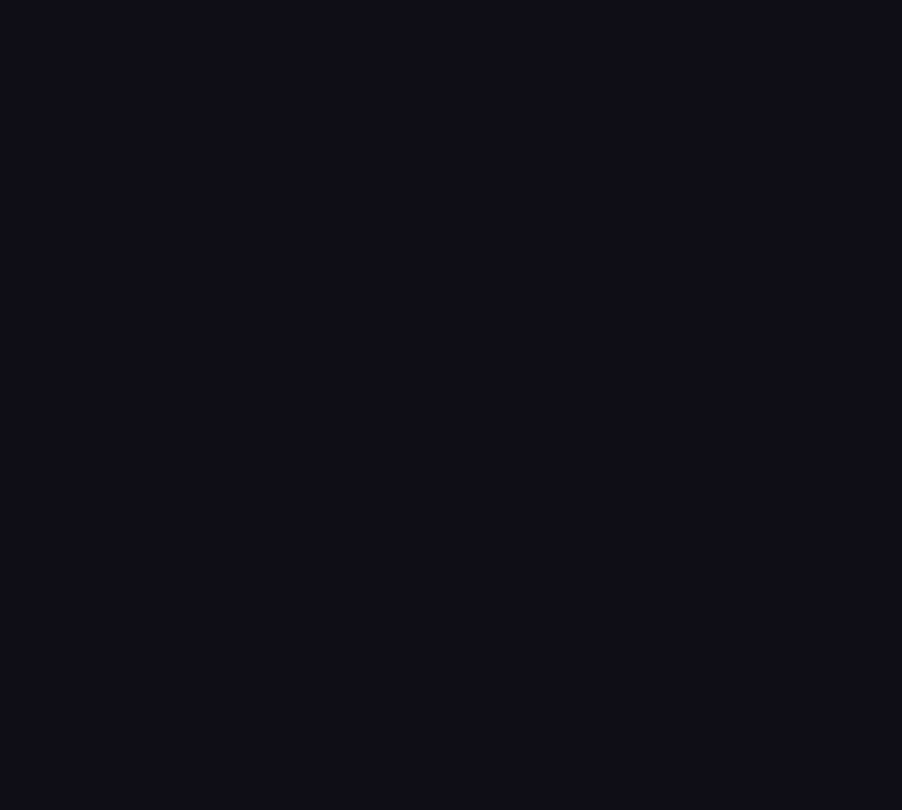
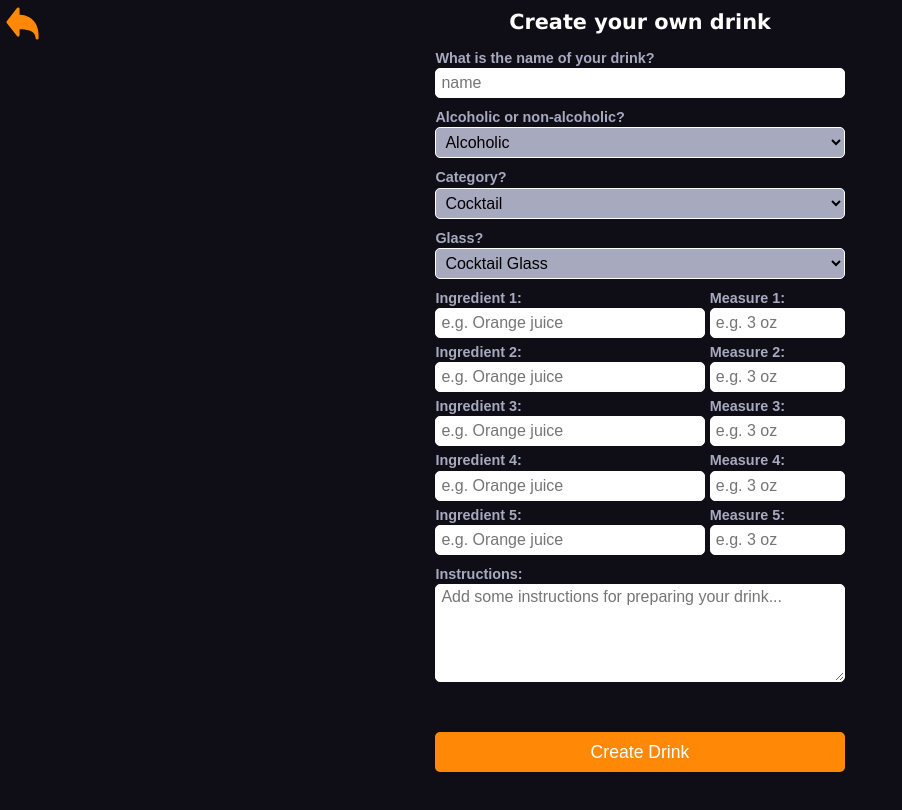
Before and after one commit to mwarnck/capstone-project, a React (Create React App) app: page /createDrinkPage in a window 1280 px wide. Before the commit this address had no page. Shown: the top 810 px of the page, without its empty margins (0-902 px from the left). Built offline with nearby package versions, Linux system fonts and the light colour scheme.

Commit message:
Edit form for universal usage. Change route to CreateDrinkPage

```diff
--- a/src/App.js
+++ b/src/App.js
@@ -8,7 +8,7 @@ import MyDrinksPage from './pages/MyDrinksPage.js';
 import RandomDrinkPage from './pages/RandomDrinkPage.js';
 import DrinkPage from './components/DrinkPage.js';
 import LoadingScreen from './components/LoadingScreen.js';
-import CreateDrinkForm from './components/CreateDrinkForm.js';
+import CreateDrinkPage from './pages/CreateDrinkPage.js';
 
 function App() {
   const [isLoading, setIsLoading] = useState(true);
@@ -73,8 +73,8 @@ function App() {
               }
             />
             <Route
-              path="/createDrinkForm"
-              element={<CreateDrinkForm addNewDrink={addNewDrink} />}
+              path="/createDrinkPage"
+              element={<CreateDrinkPage handleNewDrink={addNewDrink} />}
             />
             <Route path="/randomDrink" element={<RandomDrinkPage />} />
             {fetchedDrinks.map(drink => (
--- a/src/components/CreateDrinkForm.js
+++ b/src/components/CreateDrinkForm.js
@@ -4,7 +4,12 @@ import { nanoid } from 'nanoid';
 import { useNavigate } from 'react-router-dom';
 import goBackArrow from '../icons/goBackArrow.svg';
 
-export default function CreateDrinkForm({ addNewDrink }) {
+export default function CreateDrinkForm({
+  handleNewDrink,
+  title,
+  buttonText,
+  preloadedValues,
+}) {
   const navigate = useNavigate();
 
   const {
@@ -14,7 +19,9 @@ export default function CreateDrinkForm({ addNewDrink }) {
     formState: { errors, isDirty },
   } = useForm({
     mode: 'all',
-    defaultValues: {
+    defaultValues: preloadedValues
+      ? preloadedValues
+      : {
           strDrink: '',
           strAlcoholic: 'alcoholic',
           strCategory: 'Cocktail',
@@ -53,7 +60,7 @@ export default function CreateDrinkForm({ addNewDrink }) {
       strMeasure4: data.strMeasure4,
       strMeasure5: data.strMeasure5,
     };
-    addNewDrink(newDrink);
+    handleNewDrink(newDrink);
     reset();
     navigate(-1);
   };
@@ -65,7 +72,7 @@ export default function CreateDrinkForm({ addNewDrink }) {
         <span className="sr-only">Go back arrow</span>
       </GoBackArrow>
       <StyledForm onSubmit={handleSubmit(onSubmit)}>
-        <FormHeadline>Create your own drink!</FormHeadline>
+        <FormHeadline>{title}</FormHeadline>
         <label htmlFor="strDrink">
           What is the name of your drink?
           <FormInput
@@ -361,7 +368,7 @@ export default function CreateDrinkForm({ addNewDrink }) {
 
         <ErrorMessage>{errors.strInstructions?.message}</ErrorMessage>
         <FormButton disabled={!isDirty} type="submit">
-          Create Drink
+          {buttonText}
         </FormButton>
       </StyledForm>
     </FormContainer>
--- a/src/pages/CreateDrinkPage.js
+++ b/src/pages/CreateDrinkPage.js
@@ -1,6 +1,12 @@
 import styled from 'styled-components';
 import CreateDrinkForm from '../components/CreateDrinkForm.js';
 
-export default function CreateDrinkPage() {
-  return <CreateDrinkForm />;
+export default function CreateDrinkPage({ handleNewDrink }) {
+  return (
+    <CreateDrinkForm
+      handleNewDrink={handleNewDrink}
+      title={'Create your own drink'}
+      buttonText={'Create Drink'}
+    />
+  );
 }
--- a/src/pages/MyDrinksPage.js
+++ b/src/pages/MyDrinksPage.js
@@ -17,7 +17,7 @@ export default function MyDrinksPage({
       <Header>My Drinks</Header>
       <DrinklistContainer>
         <MyDrinksHeadline>Create Drinks -&gt;</MyDrinksHeadline>
-        <AddDrinkButton onClick={() => navigate('/createDrinkForm')}>
+        <AddDrinkButton onClick={() => navigate('/createDrinkPage')}>
           <img
             src={addNewDrinkIcon}
             width="50"
```
Lines whose indentation alone changed are shown as unchanged.
